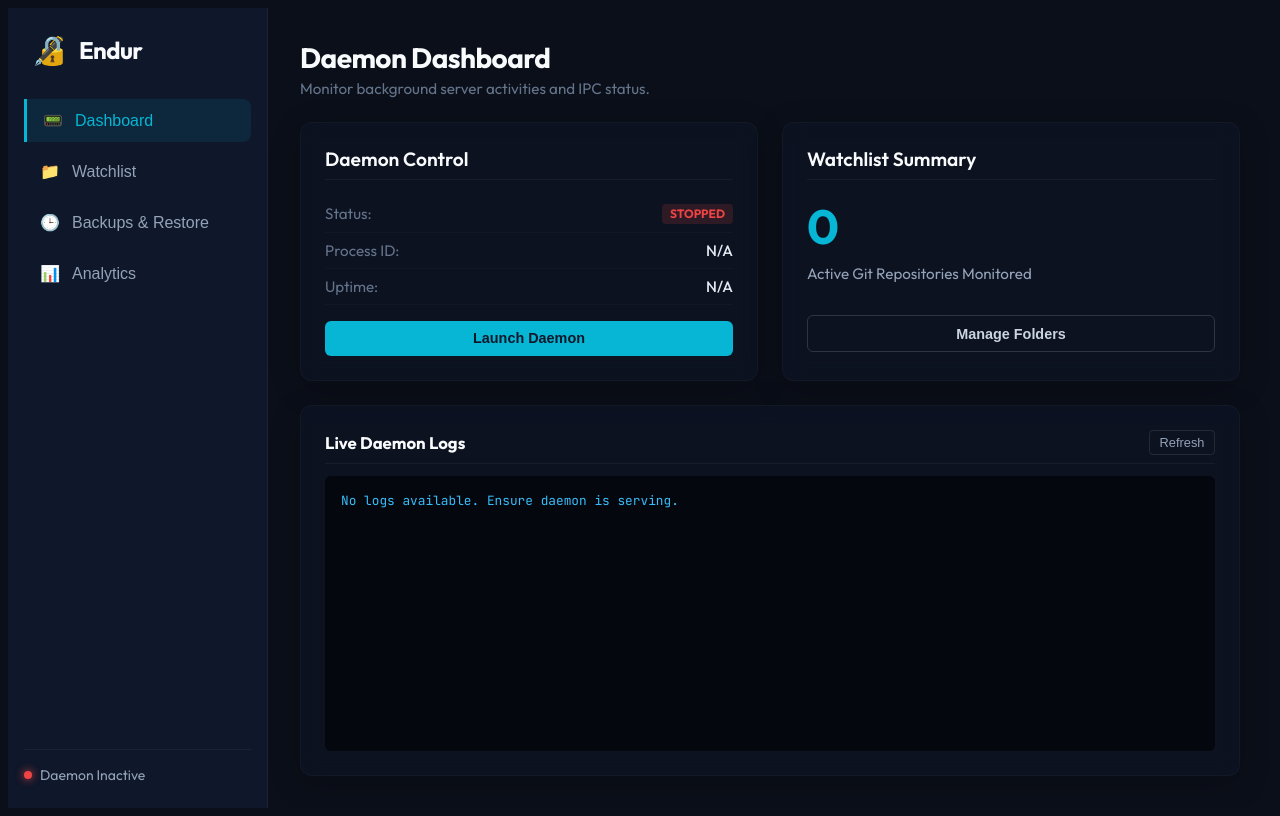
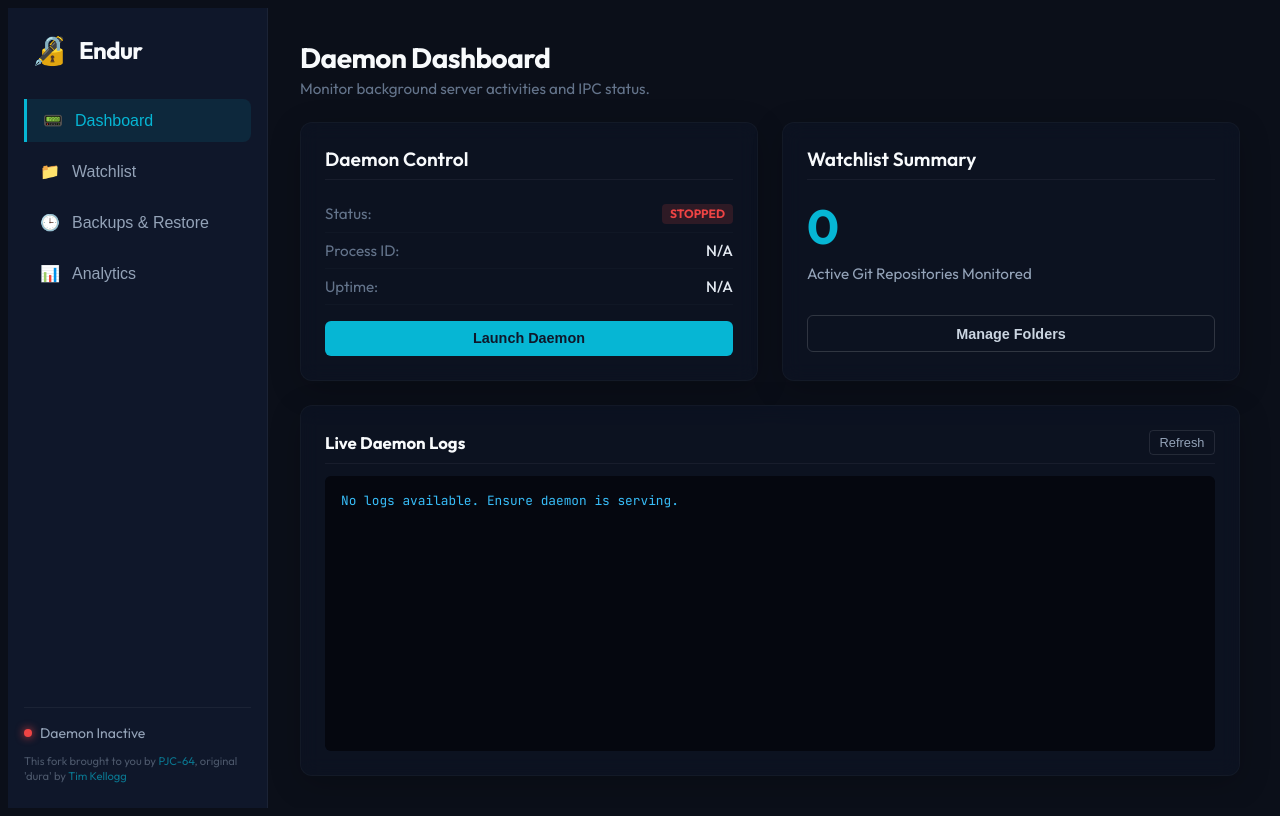
Before and after one commit to PJC-64/endur, a SvelteKit app in the folder crates/endur-desktop/: page / in a window 1280 px wide. Built offline with nearby package versions, Linux system fonts and the light colour scheme.

Commit message:
chore: update attribution note in README and desktop sidebar status footer

```diff
--- a/crates/endur-desktop/src/routes/+page.svelte
+++ b/crates/endur-desktop/src/routes/+page.svelte
@@ -276,6 +276,9 @@
       <div class="status-indicator" class:running={daemonStatus.running}>
         <span class="dot"></span>
         <span class="status-text">{daemonStatus.running ? "Daemon Active" : "Daemon Inactive"}</span>
+      </div>
+      <div class="attribution-note">
+        This fork brought to you by <a href="https://github.com/PJC-64" target="_blank" rel="noopener noreferrer">PJC-64</a>, original 'dura' by <a href="https://github.com/tkellogg" target="_blank" rel="noopener noreferrer">Tim Kellogg</a>
       </div>
     </div>
   </aside>
@@ -597,6 +600,24 @@
   .status-footer {
     padding-top: 1rem;
     border-top: 1px solid rgba(255, 255, 255, 0.05);
+  }
+
+  .attribution-note {
+    margin-top: 0.75rem;
+    font-size: 0.7rem;
+    line-height: 1.35;
+    color: rgba(148, 163, 184, 0.45);
+  }
+
+  .attribution-note a {
+    color: rgba(6, 182, 212, 0.6);
+    text-decoration: none;
+    transition: color 0.15s ease;
+  }
+
+  .attribution-note a:hover {
+    color: #06b6d4;
+    text-decoration: underline;
   }
 
   .status-indicator {
```
Also changed, not shown: 1 other file (tests, documents, lock files or other folders).
